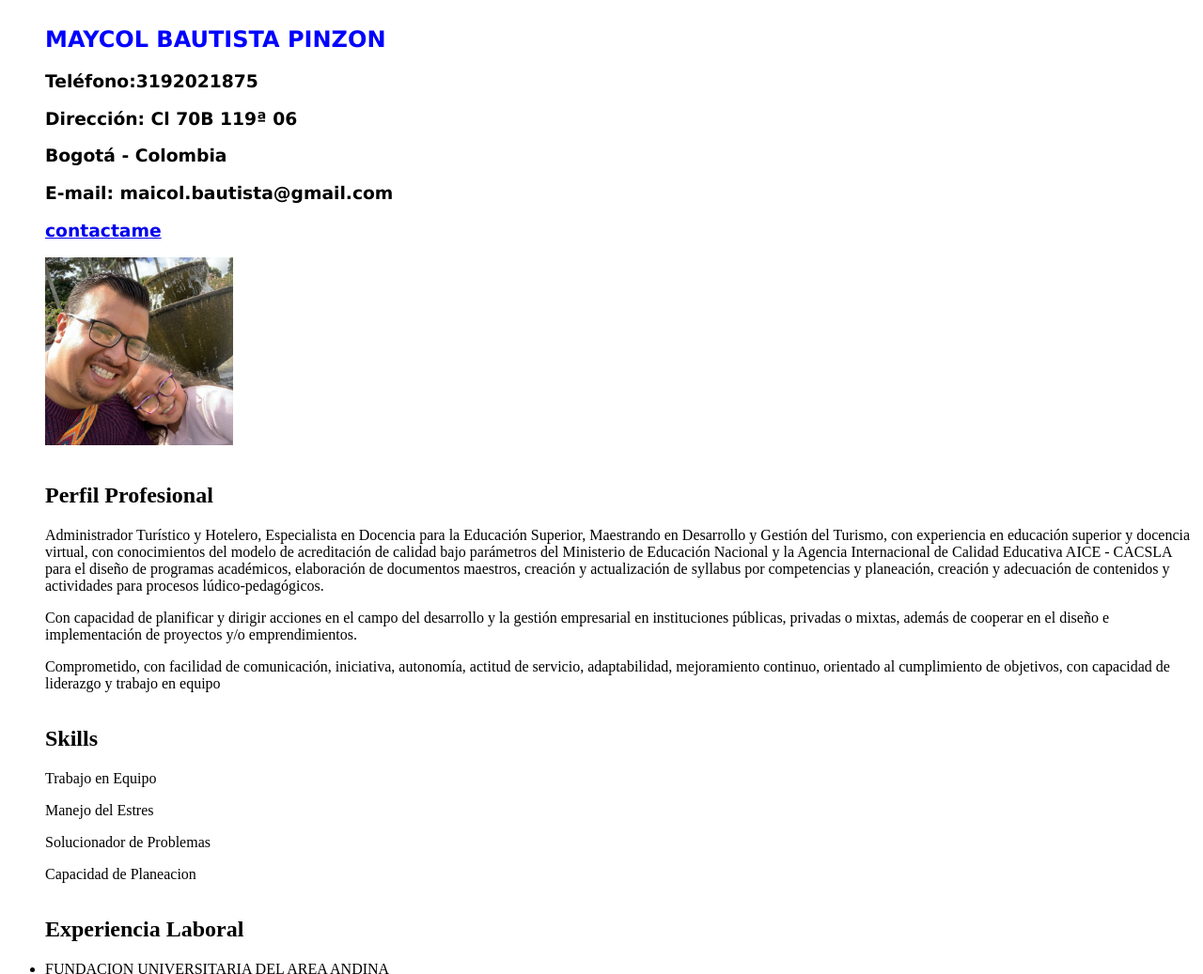
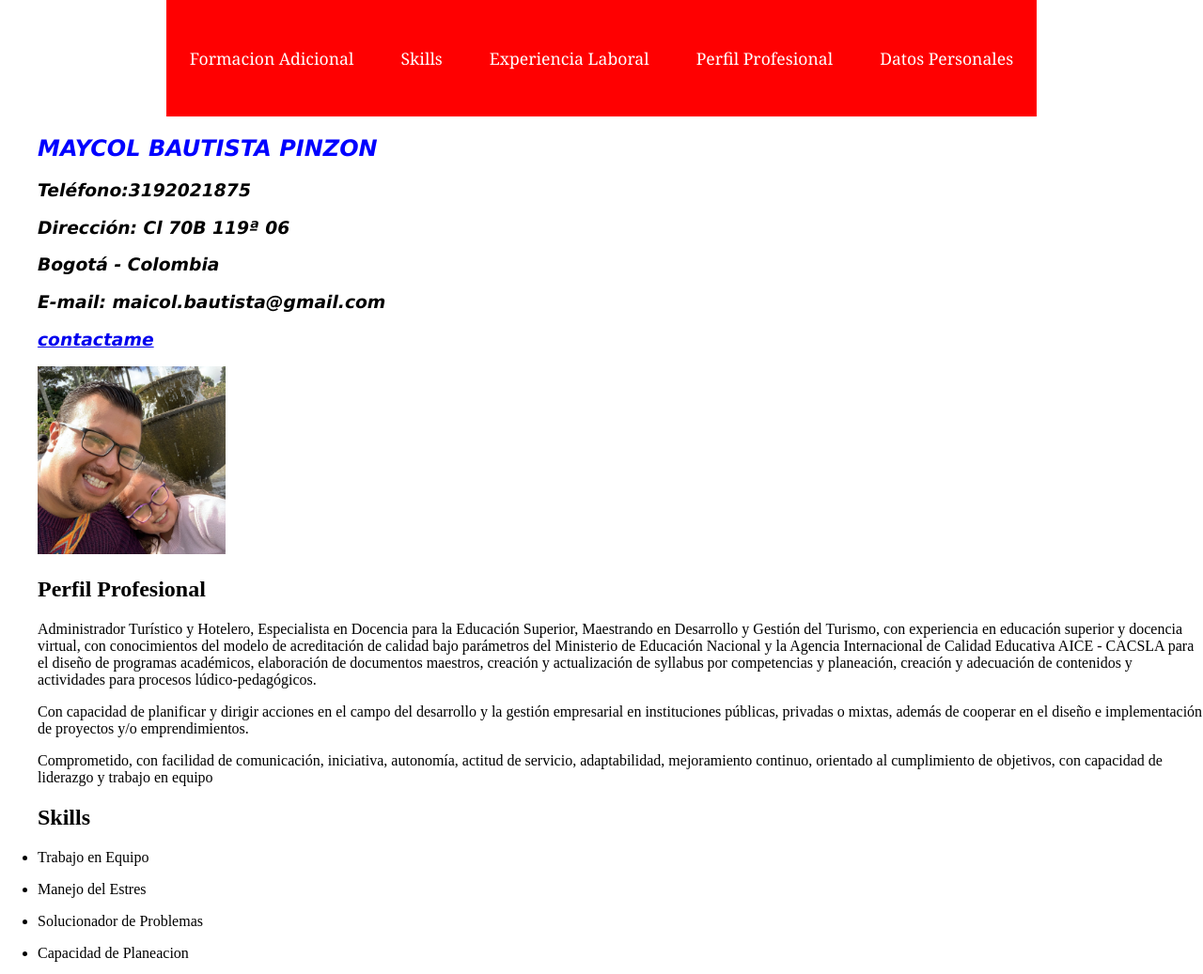
Before and after one commit to malkus05/protalento, a plain HTML site: page mi_cv/index.html in a window 1280 px wide. Shown: the top 1037 px of the page at 94% size. Drawn offline with Linux system fonts and the light colour scheme.

Commit message:
clase barra de navegacion-2

```diff
--- a/mi_cv/index.html
+++ b/mi_cv/index.html
@@ -8,7 +8,13 @@
 
     <body>
         <header>
-
+            <nav id="navegacion">
+                <a class="link" href="#">Datos Personales</a>
+                <a class="link" href="#">Perfil Profesional</a>
+                <a class="link" href="#">Experiencia Laboral</a>
+                <a class="link" href="#">Skills</a>
+                <a class="link" href="#">Formacion Adicional</a>
+            </nav>
         </header>
         <div id="datos_personales">
             <ul>
@@ -53,10 +59,10 @@
             <ul>
                 <h2>Skills</h2>
 
-                <p>Trabajo en Equipo</p>
-                <p>Manejo del Estres</p>
-                <p>Solucionador de Problemas</p>
-                <p>Capacidad de Planeacion</p>
+                <p><li>Trabajo en Equipo</li></p>
+                <p><li>Manejo del Estres</li></p>
+                <p><li>Solucionador de Problemas</li></p>
+                <p><li>Capacidad de Planeacion</li></p>
             </ul>
 
         </section>
@@ -69,7 +75,7 @@
                     <p>Docente de Tiempo Completo - Programa de Administración de Empresas</p>
                     <p>Facultad de Ciencias Administrativas, económicas y Financieras</p>
                     <p>Bogotá D.C. - Colombia</p>
-                    <p>Actualmente</p>
+                    <p style="margin: left 20px;">Actualmente</p>
                     <p>Teléfono: 7449191</p>
                     <p class="parrafo"> Funciones: Planear, crear y adecuar actividades para abordar los contenidos
                         correspondientes al desarrollo de competencias profesionales de las asignaturas
@@ -142,5 +148,8 @@
             </ul>
         </section>
     </body>
+    <footer>
+
+    </footer>
 
     </html>
--- a/mi_cv/style.css
+++ b/mi_cv/style.css
@@ -14,23 +14,12 @@ p{
     color: rgb(0, 0, 0);
 
 }
-body{
-
-    display: flex;
-    flex-flow: column;
-    justify-content:center;
-    align-items: start;
-}
-image{
-
-    justify-content: center;
-}
 header{
-
+    color: #FF0001;
     display:flex;
-    flex-flow: nowrap;
-    justify-content: center;
-    align-items: center;
+    flex-flow:nowrap;
+    justify-content: space-around;
+    align-items: flex-start;
     max-width: 100%;
 
 }
@@ -51,5 +40,32 @@ header{
 
     font-size: 100%;
     font-family: Verdana, Geneva, Tahoma, sans-serif;
-    font-weight: bold;
+    font-style: italic;
 }
+.class.profile-description{
+
+    font-size: 100%;
+    font-family: Verdana, Geneva, Tahoma, sans-serif;
+    font-style: italic;
+
+}
+/*Estilos para la barra de Navegacion*/
+#navegacion{
+    background-color:#FF0001;
+}
+body{
+    margin: 0%;
+    padding: 0%;
+}
+.link{
+
+    font-family: Georgia, 'Times New Roman', Times, serif;
+    font-size: 110%;
+    color: white;
+    text-decoration: none;
+    float: right;
+    padding: 50px;
+    padding-top: 50px;
+    padding-bottom: 50px;
+    padding-right: 25px;
+    padding-left: 25px;
```
